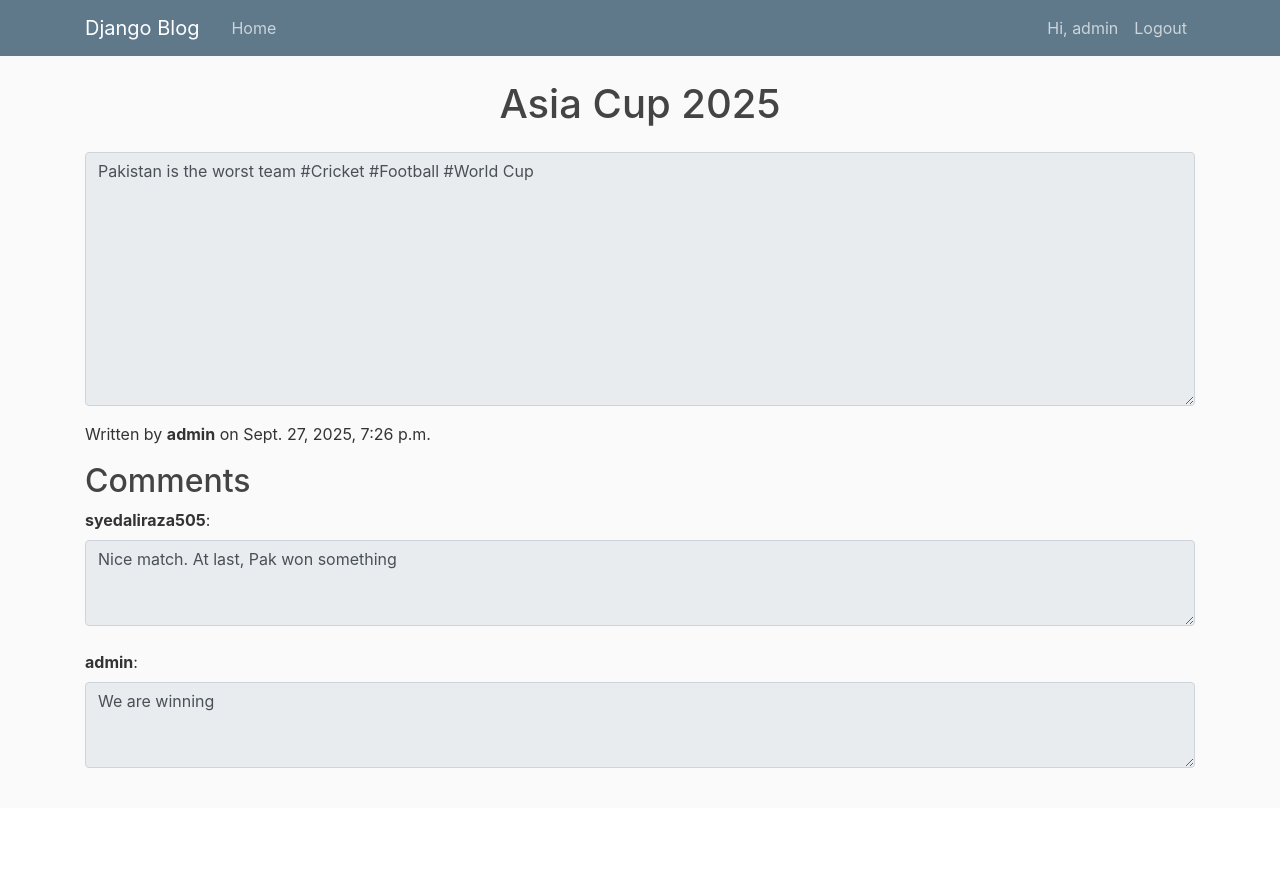
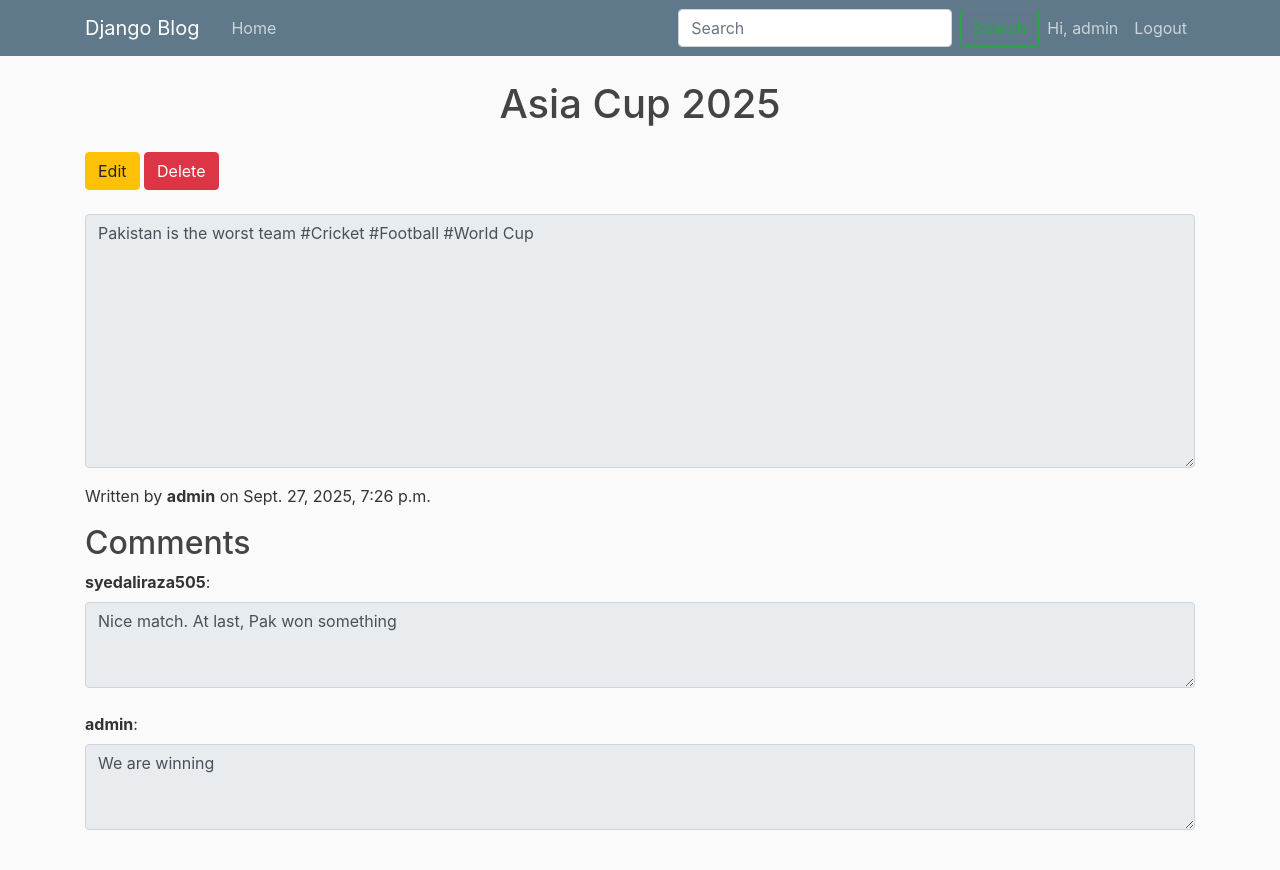
Before and after one commit to naqviali505/Django, a Django app: page /blog/2/ in a window 1280 px wide. Before the commit the page ends 768 px from the top, so only its background shows below. Run offline with Django 5.2, Linux system fonts and the light colour scheme; a user stored in the database is signed in; data comes from the database, SQL or seed files in the repository; both versions use the stored data as it was after the commit; parts of the project's set-up code (start-up, migrations or seed data) failed here and were passed over; some libraries are stand-ins or nearby versions.

Commit message:
CRUD Blog App Completed using searchbar and pagination

```diff
--- a/djangotutorial/blog/templates/blog/detailed_view.html
+++ b/djangotutorial/blog/templates/blog/detailed_view.html
@@ -5,6 +5,7 @@
     <meta charset="UTF-8">
     <link rel="stylesheet" href="https://cdn.jsdelivr.net/npm/bootstrap@4.0.0/dist/css/bootstrap.min.css"
           integrity="sha384-Gn5384xqQ1aoWXA+058RXPxPg6fy4IWvTNh0E263XmFcJlSAwiGgFAW/dAiS6JXm" crossorigin="anonymous">
+
     <link rel="stylesheet" type="text/css" href="{% static 'blog/main.css' %}">
     <title>{{blog.title}}</title>
 </head>
@@ -13,8 +14,10 @@
 
 <div class="container mt-5">
     <h1 class="mb-4 text-center">{{blog.title}}</h1>
-    <form>
-        {% csrf_token %}
+    <div>
+        <button class="btn btn-warning" data-toggle="modal" data-target="#editModal">Edit</button>
+        <button class="btn btn-danger" data-toggle="modal" data-target="#deleteModal">Delete</button>
+        <br><br>
         <div class="mb-3">
             <textarea class="form-control" rows="10" readonly>{{blog.content}} {% for category in blog.categories.all %}#{{ category.name }} {% endfor %}
             </textarea>
@@ -24,15 +27,75 @@
             <h2>Comments</h2>
             {% for comment in blog.comments.all %}
             <label class="form-label">
-      <strong>{{ comment.user.username }}</strong>:
-    </label>
+                <strong>{{ comment.user.username }}</strong>:
+            </label>
             <textarea class="form-control" rows="3" readonly>{{ comment.content }}
                 </textarea><br>
             {% endfor %}
         </div>
-    </form>
+    </div>
+</div>
+<div class="modal fade" id="editModal" tabindex="-1" role="dialog">
+    <div class="modal-dialog" role="document">
+        <div class="modal-content">
+            <div class="modal-header">
+                <h5 class="modal-title">Edit Blog</h5>
+                <button type="button" class="close" data-dismiss="modal"><span>&times;</span></button>
+            </div>
+            <div class="modal-body">
+                <form method="post" action="{% url 'blog:edit-blog' blog.id %}">
+                    {% csrf_token %}
+                    <div class="form-group">
+                        <label>Title</label>
+                        <input type="text" name="title" class="form-control" value="{{ blog.title }}">
+                    </div>
+                    <div class="form-group">
+                        <label>Content</label>
+                        <textarea name="content" class="form-control" rows="5">{{ blog.content }}</textarea>
+                    </div>
+                    <div class="form-group">
+                        <label>Categories</label>
+                        <select name="categories" class="form-control" multiple>
+                            {% for category in categories %}
+                            <option value="{{ category.id }}"
+                            {% if category in blog.categories.all %}selected{% endif %}>
+                                {{ category.name }}
+                            </option>
+                            {% endfor %}
+                        </select>
+                        <small class="form-text text-muted">
+                            Hold Ctrl (Windows) or Command (Mac) to select multiple.
+                        </small>
+                    </div>
+                    <button type="submit" class="btn btn-success">Save Changes</button>
+                </form>
+            </div>
+        </div>
+    </div>
 </div>
 
-
+<div class="modal fade" id="deleteModal" tabindex="-1" role="dialog">
+    <div class="modal-dialog" role="document">
+        <div class="modal-content">
+            <div class="modal-header">
+                <h5 class="modal-title">Confirm Delete</h5>
+                <button type="button" class="close" data-dismiss="modal"><span>&times;</span></button>
+            </div>
+            <div class="modal-body">
+                Are you sure you want to delete <b>{{ blog.title }}</b>?
+            </div>
+            <div class="modal-footer">
+                <form method="post" action="{% url 'blog:delete-blog' blog.id %}">
+                    {% csrf_token %}
+                    <button type="button" class="btn btn-secondary" data-dismiss="modal">Cancel</button>
+                    <button type="submit" class="btn btn-danger">Yes, Delete</button>
+                </form>
+            </div>
+        </div>
+    </div>
+</div>
+<script src="https://code.jquery.com/jquery-3.2.1.slim.min.js"></script>
+<script src="https://cdn.jsdelivr.net/npm/popper.js@1.12.9/dist/umd/popper.min.js"></script>
+<script src="https://cdn.jsdelivr.net/npm/bootstrap@4.0.0/dist/js/bootstrap.min.js"></script>
 </body>
 </html>
--- a/djangotutorial/blog/templates/blog/navbar.html
+++ b/djangotutorial/blog/templates/blog/navbar.html
@@ -10,6 +10,11 @@
                 <div class="navbar-nav mr-auto">
                     <a class="nav-item nav-link" href="/home">Home</a>
                 </div>
+                <form class="form-inline my-2 my-lg-0" method="get" action="{% url 'blog:search' %}">
+                    <input class="form-control mr-sm-2" type="search" name="q" placeholder="Search" aria-label="Search">
+                    <button class="btn btn-outline-success my-2 my-sm-0" type="submit">Search</button>
+                </form>
+
 
                 <!-- Navbar Right Side -->
                 <div class="navbar-nav">
@@ -17,7 +22,8 @@
                     <span class="nav-item nav-link">Hi, {{ user.username }}</span>
                     <form method="post" action="{% url 'blog:logout' %}" style="display:inline;">
                         {% csrf_token %}
-                            <button type="submit" class="btn btn-link nav-item nav-link" style="border:none; padding:8px; background:none; cursor:pointer;">
+                        <button type="submit" class="btn btn-link nav-item nav-link"
+                                style="border:none; padding:8px; background:none; cursor:pointer;">
                             Logout
                         </button>
                     </form>
--- a/djangotutorial/blog/urls.py
+++ b/djangotutorial/blog/urls.py
@@ -5,11 +5,14 @@ from django.views.generic import RedirectView
 
 app_name = "blog"
 urlpatterns = [
-    path("",RedirectView.as_view(url=reverse_lazy("blog:login")),name="root_redirect"),
+    path("",RedirectView.as_view(url=reverse_lazy("blog:home")),name="root_redirect"),
     path("login", auth_views.LoginView.as_view(template_name="blog/login_page.html",
     redirect_authenticated_user=True), name="login"),
     path("register",views.register,name="register"),
     path("home",views.home,name="home"),
+    path("search",views.search,name="search"),
+    path("edit/<int:pk>",views.edit_blog,name="edit-blog"),
+    path("delete/<int:pk>/",views.delete_blog,name="delete-blog"),
     path("create-blog",views.create_blog,name="create-blog"),
     path("blog/<int:pk>/",views.detailed_view),
     path("logout", auth_views.LogoutView.as_view(next_page="blog:login"), name="logout"),
--- a/djangotutorial/blog/views.py
+++ b/djangotutorial/blog/views.py
@@ -2,9 +2,11 @@ from django import forms
 from django.contrib.auth import login
 from django.contrib.auth.forms import UserCreationForm
 from django.contrib.auth.models import User
+from django.core.paginator import Paginator
 from django.shortcuts import render, redirect, get_object_or_404
 from django.contrib.auth.decorators import login_required
-from .models import Blog, BlogForm
+from .models import Blog, BlogForm,BlogCategory
+from django.db.models import Q
 
 class CustomUserCreationForm(UserCreationForm):
     email = forms.EmailField(label="Email Address")
@@ -35,12 +37,19 @@ def register(request):
 def home(request):
     """Homepage - requires login."""
     blogs =Blog.objects.all()
-    return render(request, "blog/home_page.html",{"blogs":blogs})
+    print(request)
+    paginator = Paginator(blogs, 3)
+    page_number = request.GET.get("page")
+    page_obj = paginator.get_page(page_number)
+
+    return render(request, "blog/home_page.html",{"page_obj":page_obj})
+
 
 @login_required
 def detailed_view(request,pk):
     blog = get_object_or_404(Blog, pk=pk)
-    return render(request, "blog/detailed_view.html",{"blog":blog})
+    categories= BlogCategory.objects.all()
+    return render(request, "blog/detailed_view.html",{"blog":blog,"categories":categories})
 
 @login_required
 def create_blog(request):
@@ -55,3 +64,28 @@ def create_blog(request):
         form = BlogForm()
 
     return render(request, "blog/create_blog.html", {"form": form})
+
+@login_required
+def delete_blog(request,pk):
+    blog = get_object_or_404(Blog, pk=pk)
+    if request.method == "POST":
+        blog.delete()
+        return redirect("blog:home")
+    return redirect("blog:detailed_view",pk=blog.id)
+@login_required
+def edit_blog(request,pk):
+    blog = get_object_or_404(Blog, pk=pk)
+    if request.method == "POST":
+        form = BlogForm(request.POST, instance=blog)
+        if form.is_valid():
+            form.save()
+            return redirect("blog:home")
+    return redirect("blog:detailed_view",pk=blog.id)
+
+@login_required
+def search(request):
+    if request.method=='GET':
+        query = request.GET.get("q")
+        blogs = Blog.objects.filter(
+            Q(title__icontains=query)|Q(content__icontains=query)|Q(categories__name__icontains=query)).distinct()
+        return render(request, "blog/home_page.html",{"blogs":blogs})
--- a/djangotutorial/mysite/settings.py
+++ b/djangotutorial/mysite/settings.py
@@ -11,6 +11,8 @@ https://docs.djangoproject.com/en/5.2/ref/settings/
 """
 
 from pathlib import Path
+
+LOGIN_URL = '/login'
 
 # Build paths inside the project like this: BASE_DIR / 'subdir'.
 BASE_DIR = Path(__file__).resolve().parent.parent
```
Also changed, not shown: djangotutorial/blog/templates/blog/home_page.html (+18 -4 lines), djangotutorial/db.sqlite3. Lines whose indentation alone changed are shown as unchanged.
